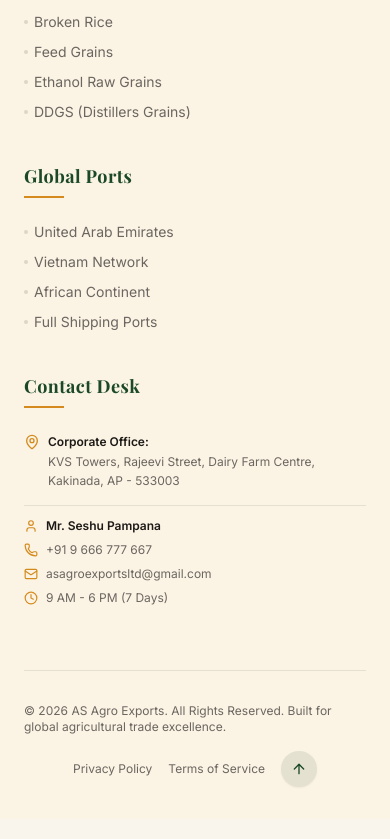
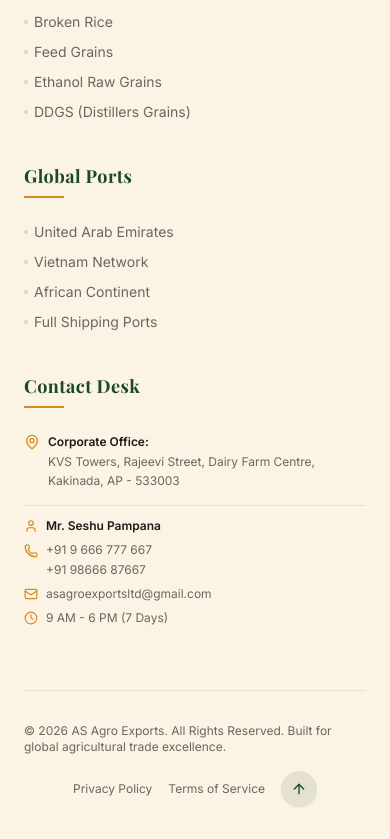
Before and after one commit to Nikhilesh-0007/Agro, a React (Vite) app: page /contact in a window 390 px wide. Shown: the part 2456-3295 px from the top of the page. Built offline with nearby package versions, Linux system fonts and the light colour scheme; a web font is replaced by a local one.

Commit message:
Add secondary contact phone number 9866687667 to the footer

```diff
--- a/src/components/Footer.tsx
+++ b/src/components/Footer.tsx
@@ -138,11 +138,16 @@
                   <User size={14} className="text-amber-primary shrink-0" />
                   <span className="text-xs font-semibold text-neutral-charcoal">Mr. Seshu Pampana</span>
                 </div>
-                <div className="flex items-center gap-2">
-                  <Phone size={14} className="text-amber-primary shrink-0" />
-                  <a href="tel:+919666777667" className="text-xs hover:text-green-primary transition-colors">
-                    +91 9 666 777 667
-                  </a>
+                <div className="flex items-start gap-2">
+                  <Phone size={14} className="text-amber-primary shrink-0 mt-0.5" />
+                  <div className="flex flex-col gap-1">
+                    <a href="tel:+919666777667" className="text-xs hover:text-green-primary transition-colors">
+                      +91 9 666 777 667
+                    </a>
+                    <a href="tel:+919866687667" className="text-xs hover:text-green-primary transition-colors">
+                      +91 98666 87667
+                    </a>
+                  </div>
                 </div>
                 <div className="flex items-center gap-2">
                   <Mail size={14} className="text-amber-primary shrink-0" />
```
